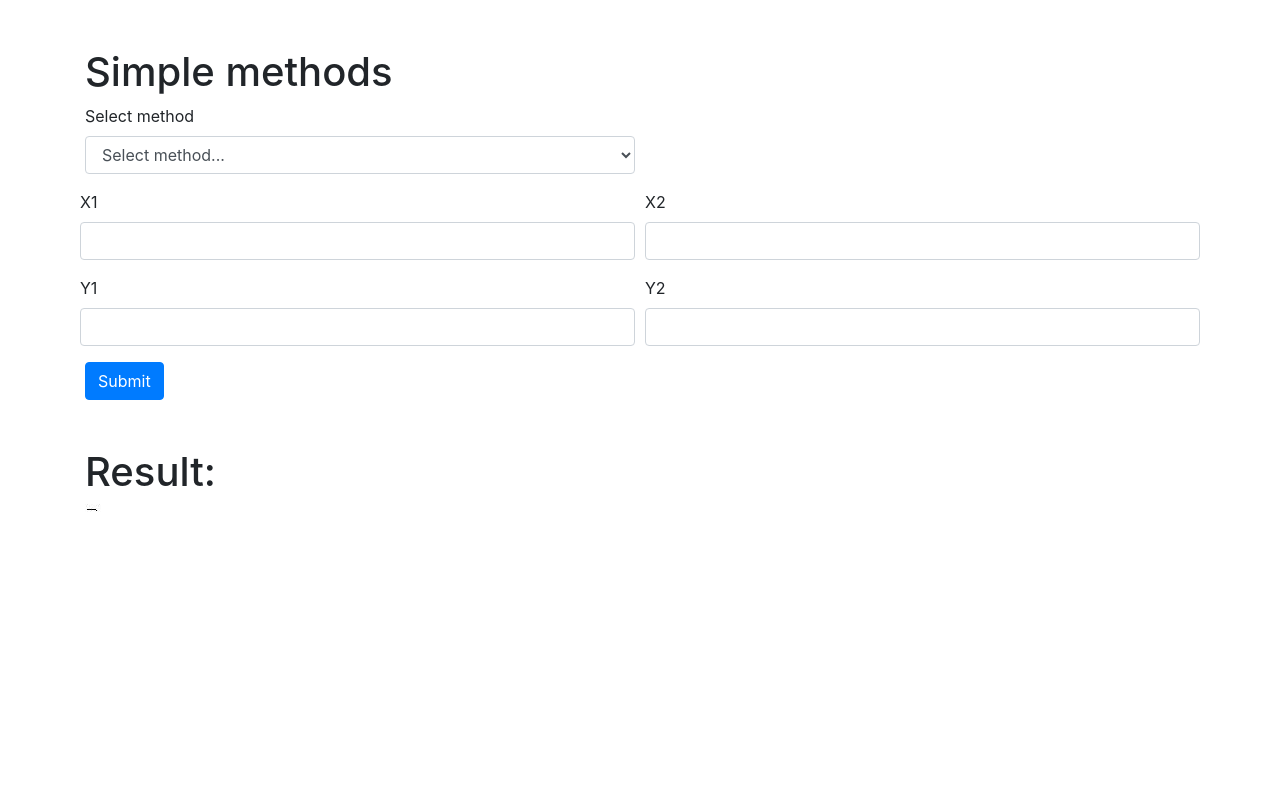
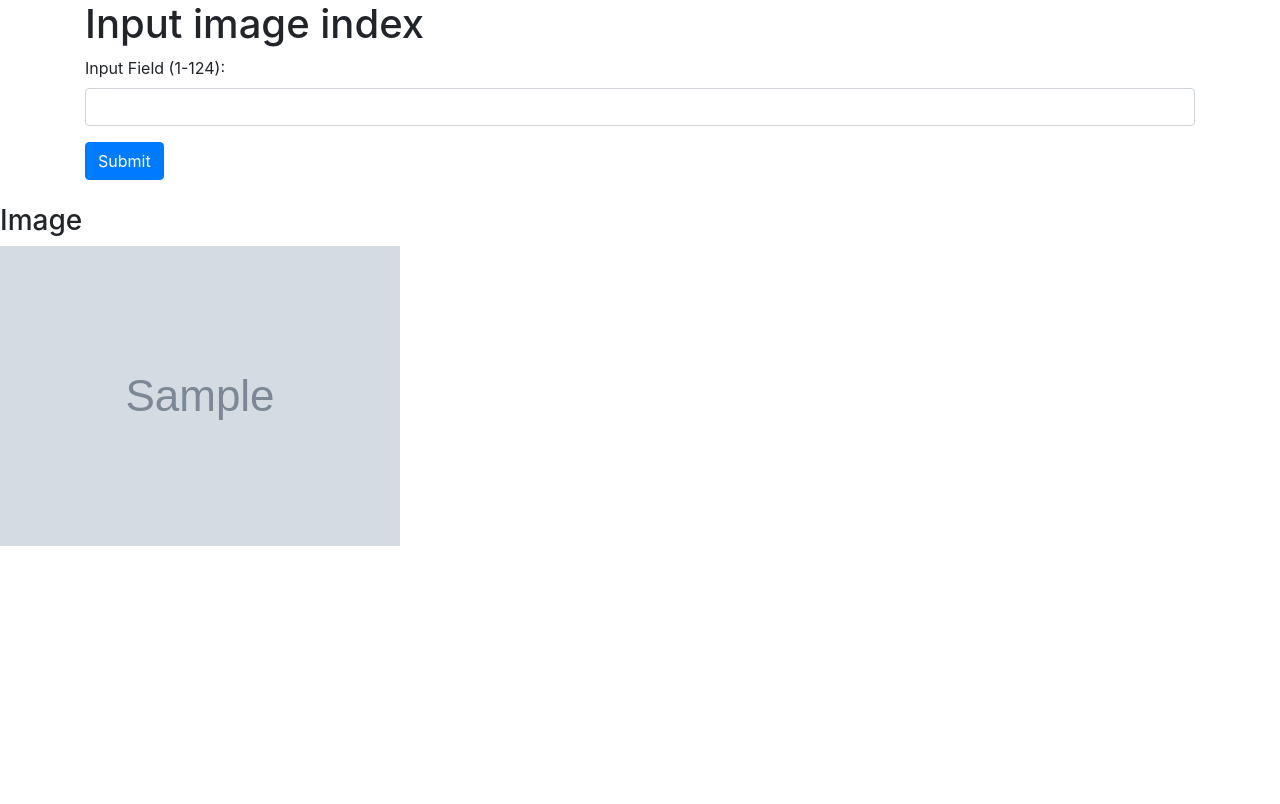
Before and after one commit to martynukvaleria/compgraphics, a Flask app: template templates/index.html in a window 1280 px wide. After the commit the page ends 546 px from the top, so only its background shows below. Run offline with Flask 2, Linux system fonts and the light colour scheme; the template is opened without the code that fills it: most values are stand-ins (such as "Sample title", 1, 10 or a date in 2020); grey boxes marked "Sample" are stand-in pictures; some libraries are stand-ins or nearby versions.

Commit message:
added second lab

```diff
--- a/app.py
+++ b/app.py
@@ -1,35 +1,115 @@
-from flask import Flask, render_template, request, redirect, url_for
-from controller import handle_method
+import os
+
+import cv2
+import numpy as np
+from PIL import Image
+from flask import Flask, render_template, request
 
 app = Flask(__name__)
 
 
+def init():
+    image_list_clear = []
+    image_list_dirty = []
+    path = ['Images']
+    for file_name in os.listdir(os.path.join(*path)):
+        path.append(file_name)
+        img = Image.open(os.path.join(*path))
+        arr = np.array(img)
+        img.close()
+        if file_name[:5] == 'dirty':
+            image_list_dirty.append(arr)
+        else:
+            image_list_clear.append(arr)
+
+        path.pop()
+    return image_list_clear, image_list_dirty
+
+
+def global_binary(img):
+    image = cv2.imread(f'Images/dirty_{img}.jpg', cv2.IMREAD_GRAYSCALE)
+    threshold_value = 128
+
+    binary_image = np.where(image >= threshold_value, 255, 0)
+    return binary_image
+
+
+def global_otsu(img):
+    image = cv2.imread(f'Images/dirty_{img}.jpg', cv2.IMREAD_GRAYSCALE)
+
+    _, binary_image = cv2.threshold(image, 0, 255, cv2.THRESH_BINARY + cv2.THRESH_OTSU)
+
+    return binary_image
+
+
+def gaussian_blur(img):
+    image = cv2.imread(f'Images/dirty_{img}.jpg')
+
+    kernel_size = (5, 5)
+    sigma = 0
+
+    smoothed_image = cv2.GaussianBlur(image, kernel_size, sigma)
+    return smoothed_image
+
+
+def average_blur(img):
+    image = cv2.imread(f'Images/dirty_{img}.jpg')
+
+    kernel_size = (5, 5)
+
+    smoothed_image = cv2.blur(image, kernel_size)
+    return smoothed_image
+
+
+def save_images(indx):
+    image_list_clear, image_list_dirty = init()
+
+    path1 = 'static/trash/img.jpeg'
+    path2 = 'static/trash/img1.jpeg'
+    path3 = 'static/trash/img3.jpeg'
+    path4 = 'static/trash/img4.jpeg'
+    path5 = 'static/trash/img5.jpeg'
+
+    img1 = cv2.imread(f'Images/dirty_{indx}.jpg')
+    cv2.imwrite(path1, img1)
+
+    img2 = global_binary(indx)
+    cv2.imwrite(path2, img2)
+    # global_binary(image_list_dirty[indx])
+
+    img3 = global_otsu(indx)
+    cv2.imwrite(path3, img3)
+
+    img4 = gaussian_blur(indx)
+    cv2.imwrite(path4, img4)
+
+    img5 = average_blur(indx)
+    cv2.imwrite(path5, img5)
+
+    return [
+        'trash/img.jpeg',
+        'trash/img1.jpeg',
+        'trash/img3.jpeg',
+        'trash/img4.jpeg',
+        'trash/img5.jpeg'
+    ]
+
+
+ind = 1
+
+
 @app.route('/', methods=['GET', 'POST'])
 def index():
-    x1, x2, y1, y2, x, y, r = 0, 0, 0, 0, 0, 0, 0
-
-    if request.method == 'GET':
-        return render_template('index.html'), 200
+    global ind
+    images = save_images(ind)
 
     if request.method == 'POST':
-        method = request.form['method']
-        if method == 'okr':
-            x, y, r = request.form['x'], request.form['y'], request.form['r']
-        else:
-            x1 = request.form['x1']
-            x2 = request.form['x2']
-            y1 = request.form['y1']
-            y2 = request.form['y2']
-        # print(method)
+        ind = int(request.json['inputField'])
+        print(ind)
+        images = save_images(ind)
+        return render_template('index.html', images=images)
 
-        res = handle_method(x1, x2, y1, y2, x, y, r, method)
-
-        if res == 'Not int':
-            return 'Not an integer!'
-
-        return redirect(url_for('index'))
-
-    return render_template('index.html'), 200
+    return render_template('index.html', images=images)
 
 
 if __name__ == '__main__':
--- a/templates/index.html
+++ b/templates/index.html
@@ -1,91 +1,53 @@
 <!DOCTYPE html>
-<html lang="en">
+<html>
 <head>
-    <title>Simple methods</title>
-    <!-- Bootstrap CSS -->
-    <link rel="stylesheet" href="https://stackpath.bootstrapcdn.com/bootstrap/4.3.1/css/bootstrap.min.css"
-      integrity="sha384-ggOyR0iXCbMQv3Xipma34MD+dH/1fQ784/j6cY/iJTQUOhcWr7x9JvoRxT2MZw1T" crossorigin="anonymous">
-      <style>
-      .hidden {
-        display: none;
-      }
-    </style>
+    <title>Images</title>
+    <link rel="stylesheet" href="https://maxcdn.bootstrapcdn.com/bootstrap/4.0.0/css/bootstrap.min.css">
 </head>
 <body>
-  <div class="container mt-5">
-      <h1>Simple methods</h1>
-      <form id="example-form" method="POST">
-          <div class="form-row">
-              <div class="form-group col-md-6">
-                  <label for="method">Select method</label>
-                  <select class="form-control" id="method" name="method">
-                      <option value="">Select method...</option>
-                      <option value="step">Пошаговый</option>
-                      <option value="kastl">Кастла-Питвея</option>
-                      <option value="brez">Брезенхем</option>
-                      <option value="okr">Брезенхем (окружность)</option>
-                  </select>
+    <div class="container">
+		<h1>Input image index</h1>
+		<form id="myForm">
+			<div class="form-group">
+				<label for="inputField">Input Field (1-124):</label>
+				<input type="text" class="form-control" id="inputField" name="inputField">
 			</div>
-              <div class="form-row" id="f_div">
-                  <div class="form-group col-md-6">
-                      <label for="x1">X1</label>
-                      <input type="text" class="form-control" id="x1" name="x1">
-                  </div>
-                  <div class="form-group col-md-6">
-                      <label for="x2">X2</label>
-                      <input type="text" class="form-control" id="x2" name="x2">
-                  </div>
-                  <div class="form-group col-md-6">
-                      <label for="y1">Y1</label>
-                      <input type="text" class="form-control" id="y1" name="y1">
-                  </div>
-                  <div class="form-group col-md-6">
-                      <label for="y2">Y2</label>
-                      <input type="text" class="form-control" id="y2" name="y2">
-                  </div>
-              </div>
-
-              <div class="hidden" id="hid">
-                  <label for="label1">Брезенхем (окружность)</label>
-                  <div class="form-row">
-                      <div class="form-group col-md-4">
-                          <label for="x">X</label>
-                          <input type="text" class="form-control" id="x" name="x">
-                      </div>
-                      <div class="form-group col-md-4">
-                          <label for="y">Y</label>
-                          <input type="text" class="form-control" id="y" name="y">
-                      </div>
-                      <div class="form-group col-md-4">
-                          <label for="r">R</label>
-                          <input type="text" class="form-control" id="r" name="r">
-                      </div>
-                  </div>
-              </div>
-          </div>
-          <button type="submit" class="btn btn-primary" name="submit1">Submit</button>
+			<button type="submit" class="btn btn-primary" id="submitButton">Submit</button>
 		</form>
 	</div>
+    <br>
+    {% for image in images %}
+		<h3>Image</h3>
+        <img src="{{ url_for('static', filename=image) }}" alt="{{ image }}">
+    {% endfor %}
 
-  <div class="container mt-5">
-      <h1>Result:</h1>
-      <img src="../static/res/image.jpg" alt="Result">
-  </div>
+	<!-- jQuery -->
+	<script src="https://code.jquery.com/jquery-3.2.1.slim.min.js"></script>
+	<!-- Bootstrap JS -->
+	<script src="https://maxcdn.bootstrapcdn.com/bootstrap/4.0.0/js/bootstrap.min.js"></script>
+	<script>
+        const inputField = document.getElementById('inputField');
+        const submitButton = document.getElementById('submitButton');
 
-  <script>
-      const dropdown = document.getElementById("method");
-      const div = document.getElementById("hid");
-      const f_div = document.getElementById("f_div")
-      dropdown.addEventListener("change", function() {
-        if (dropdown.value === "okr") {
-          div.classList.remove("hidden");
-          f_div.classList.add("hidden")
-        } else {
-          div.classList.add("hidden");
-          f_div.classList.remove("hidden");
-        }
+        submitButton.addEventListener('click', () => {
+            const inputValue = inputField.value;
+
+            fetch('/', {
+                method: 'POST',
+                headers: {
+                    'Content-Type': 'application/json'
+                },
+                body: JSON.stringify({
+                    inputField: inputValue
+                })
+            })
+            .then(response => response.json())
+            .then(data => {
+                console.log(data);
+                location.reload();
+            })
+            .catch(error => console.error(error));
         });
 	</script>
-
 </body>
 </html>
```
Also changed, not shown: requirements.txt (+7 -0 lines), static/css/main.css (added, +24 -0 lines), static/trash/img.jpeg (added), static/trash/img1.jpeg (added), static/trash/img3.jpeg (added), static/trash/img4.jpeg (added), static/trash/img6.jpeg (added), static/trash/img6.jpg (added), 1 other file. Lines whose indentation alone changed are shown as unchanged.
